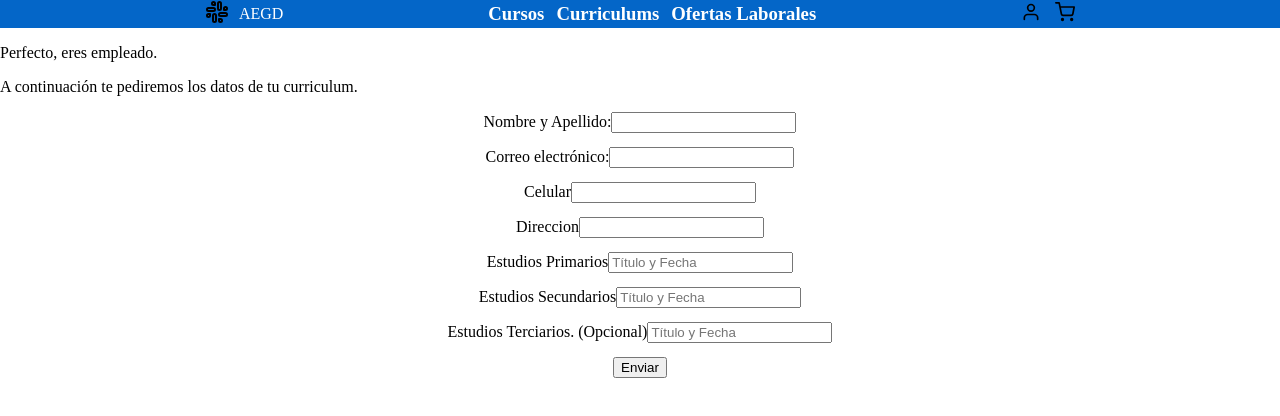
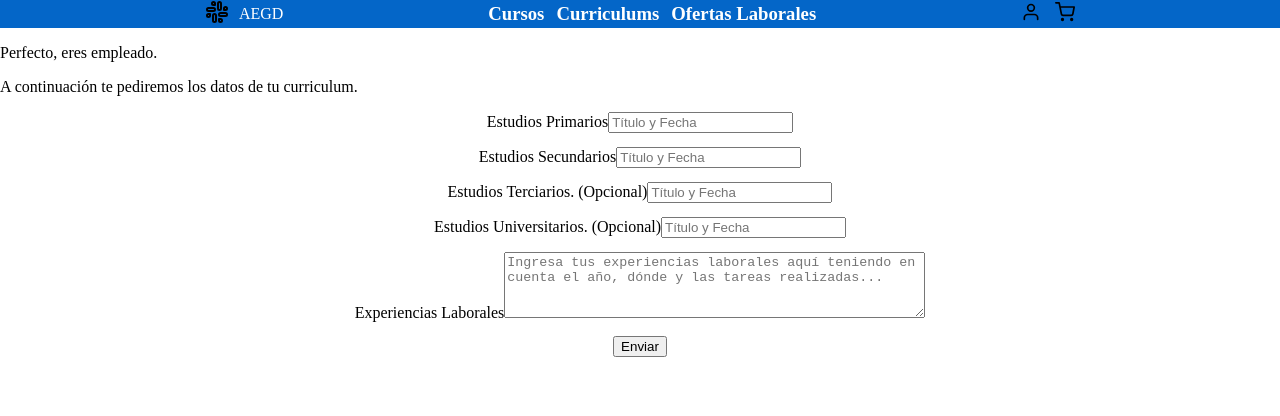
Before and after one commit to Lucas-O-Dev/proyecto-AEGD.github.io, a React (Vite) app: page /Empleado in a window 1280 px wide. Shown: the top 416 px of the page. Built offline with nearby package versions, Linux system fonts and the light colour scheme.

Commit message:
los datos se cargan a la base de datos en 2 archivos diferentes

```diff
--- a/src/Components/Login/Login.jsx
+++ b/src/Components/Login/Login.jsx
@@ -20,20 +20,17 @@ const Login = () => {
     const contraseña = e.target.password.value;
 
     try {
-      if (registrando) {
-        await signInWithEmailAndPassword(auth, correo, contraseña);
-        setError(null); // Limpiar errores si la autenticación tiene éxito
-        console.log('Usuario autenticado correctamente');
-      }
+      const userCredential = await signInWithEmailAndPassword(auth, correo, contraseña);
+      const user = userCredential.user;
+      console.log('Usuario autenticado correctamente');
+      console.log('UID del usuario:', user.uid); // Imprime el UID del usuario autenticado
+      setError(null); // Limpiar errores si la autenticación tiene éxito
+      navigate('/Home')
     } catch (error) {
       setError(error.message); // Manejar errores de autenticación
       console.error('Error al autenticar:', error.message);
     }
   };
-
-  const handleClickLogin = () => {
-    navigate('/Home')
-  }
 
   return (
     <div>
@@ -43,7 +40,7 @@ const Login = () => {
           <form onSubmit={funcAutentication}>
             <input type="text" placeholder="Ingresar Email" id="email" />
             <input type="password" placeholder="Ingresar Pass" id="password" />
-            <button onClick={handleClickLogin}>Loguearse</button>
+            <button type='submit'>Loguearse</button>
           </form>
           {error && <p>{error}</p>} {/* Mostrar mensaje de error si hay un error de autenticación */}
           <SignOutButton />
--- a/src/Components/Login/PersonalData.jsx
+++ b/src/Components/Login/PersonalData.jsx
@@ -1,5 +1,7 @@
-import React, { useState } from 'react';
+import React, { useState, useEffect } from 'react';
 import { useNavigate } from 'react-router-dom'
+import { collection, addDoc} from 'firebase/firestore'
+import { db, auth } from '../../../Firebase/Config';
 
 
 
@@ -14,15 +16,56 @@ const PersonalData = () => {
     const [numeroTelefonico, setNumeroTelefonico] = useState('');
     const [rol, setRol] = useState('');
     const [error, setError] = useState('');
+    const [userID, setUserID] = useState(null); // Estado para guardar el UID del usuario
     const navigate = useNavigate(); // Inicializamos useNavigate
 
+    useEffect(() => {
+        // Cuando el componente se monta, obtenemos el UID del usuario
+        const currentUser = auth.currentUser;
+        if (currentUser) {
+            const uid = currentUser.uid;
+            setUserID(uid);
+        }
+    }, []);
+
 // Función para manejar el envío del formulario
-    const handleSubmit = (event) => {
+const handleSubmit = async  (event) => {
     event.preventDefault();
     // Verificar si todos los campos obligatorios están completos
     if (!name || !email || !localidad || !direccion || !numeroTelefonico || !rol) {
         setError('Por favor, complete todos los campos obligatorios.');
         return;
+    }
+
+      // Obtener el ID único del usuario autenticado
+      const currentUser = auth.currentUser;
+      const userID = currentUser ? currentUser.uid : null;
+
+    // Crear un objeto con los datos del formulario
+    const formData = {
+        name,
+        email,
+        localidad,
+        direccion,
+        numeroTelefonico,
+        rol
+    };
+
+    // Mostrar los datos del formulario en la consola
+    console.log("Datos del formulario:", formData);
+
+    // Obtener una referencia a la colección "personalData" utilizando el ID único del usuario como identificador del documento
+    const userFormDataRef = collection(db, `users/${userID}/personalData`);
+
+
+    try {
+      // Añadir un nuevo documento a la colección "personalData" utilizando el ID único del usuario como identificador del documento
+      await addDoc(userFormDataRef, formData);
+      console.log("Documento agregado correctamente a Firestore con el ID único del usuario como identificador.");
+      setError(""); // Limpiar el mensaje de error si la operación tiene éxito
+    } catch (error) {
+      console.error("Error al agregar el documento a Firestore:", error);
+      setError("Error al enviar el formulario. Por favor, inténtelo de nuevo más tarde.");
     }
 
     // Redireccionar según el rol seleccionado
@@ -36,7 +79,7 @@ const PersonalData = () => {
     return (
         <>
             <div>
-                <h1>Datos Personales</h1>
+                <h1>Datos Personales, tu UID es {userID}</h1>
             </div>
 
             <div>
--- a/src/Components/Login/Register/Empleado.jsx
+++ b/src/Components/Login/Register/Empleado.jsx
@@ -1,47 +1,74 @@
-import React, { useState } from 'react';
+import React, { useState, useEffect } from 'react';
 import { useNavigate } from 'react-router-dom';
+import { collection, addDoc} from 'firebase/firestore'
+import { db, auth } from '../../../../Firebase/Config';
 import { toast } from 'react-toastify';
 import 'react-toastify/dist/ReactToastify.css';
 
 const Empleado = () => {
 
+
     const navigate = useNavigate();
 
     // Definimos los estados para cada input del formulario
-    const [nombreyApellido, setNombreyApellido] = useState('');
-    const [email, setEmail] = useState('');
-    const [celular, setCelular] = useState('')
-    const [direccion, setDireccion] = useState('')
     const [estudiosPrimarios, setEstudiosPrimarios] = useState('')
     const [estudiosSecundarios, setEstudiosSecundarios] = useState('')
     const [estudiosTerciarios, setEstudiosTerciarios] = useState('')
+    const [estudiosUniversitarios, setEstudiosUniversitarios] = useState('')
+    const [experienciasLaborales, setExperienciasLaborales] = useState('')
+    const [userID, setUserID] = useState(null); // Estado para guardar el UID del usuario
     const [error, setError] = useState(''); // Define setError como un estado
 
-    const handleSubmit = (event) => {
+    useEffect(() => {
+        // Cuando el componente se monta, obtenemos el UID del usuario
+        const currentUser = auth.currentUser;
+        if (currentUser) {
+            const uid = currentUser.uid;
+            setUserID(uid);
+        }
+    }, []);
+
+
+    const handleSubmit = async (event) => {
         event.preventDefault();
         // Verificar si todos los campos obligatorios están completos
-        if (!nombreyApellido || !email || !celular || !direccion || !estudiosPrimarios || !estudiosSecundarios  ) {
+        if ( !estudiosPrimarios || !estudiosSecundarios || !experienciasLaborales  ) {
             setError('Por favor, complete todos los campos obligatorios.');
             return;
         }
 
+              // Obtener el ID único del usuario autenticado
+      const currentUser = auth.currentUser;
+      const userID = currentUser ? currentUser.uid : null;
+
             // Recopilar los valores de todos los inputs
         const formData = {
-        nombreyApellido,
-        email,
-        direccion,
-        celular,
         estudiosPrimarios,
         estudiosSecundarios,
-        estudiosTerciarios // Agrega aquí cualquier otro campo que desees incluir
+        estudiosTerciarios,
+        estudiosUniversitarios,
+        experienciasLaborales // Agrega aquí cualquier otro campo que desees incluir
         };
         // Imprimir los valores en la consola
         console.log('Datos enviados:', formData);
 
-        // Mostrar notificación Toastify
-        toast.success('¡Formulario enviado con éxito!', {
-            onClose: () => navigate('/Home') // Navegar a la ruta especificada cuando se cierre la notificación
-        });
+            // Obtener una referencia a la colección "personalData" utilizando el ID único del usuario como identificador del documento
+    const userFormDataRef = collection(db, `users/${userID}/personalData`);
+
+    try {
+        // Añadir un nuevo documento a la colección "personalData" utilizando el ID único del usuario como identificador del documento
+        await addDoc(userFormDataRef, formData);
+        console.log("Documento agregado correctamente a Firestore con el ID único del usuario como identificador.");
+        setError(""); // Limpiar el mensaje de error si la operación tiene éxito
+      } catch (error) {
+        console.error("Error al agregar el documento a Firestore:", error);
+        setError("Error al enviar el formulario. Por favor, inténtelo de nuevo más tarde.");
+      }
+
+        // // Mostrar notificación Toastify
+        // toast.success('¡Formulario enviado con éxito!', {
+        //     onClose: () => navigate('/Home') // Navegar a la ruta especificada cuando se cierre la notificación
+        // });
 
     };
 
@@ -55,49 +82,6 @@ const Empleado = () => {
 
             <article>
                 <form onSubmit={handleSubmit}>
-                <div>
-                    <label htmlFor="nombreyApellido">Nombre y Apellido:</label>
-                    <input
-                        type="text"
-                        id="nombreyApellido"
-                        value={nombreyApellido}
-                        onChange={(e) => setNombreyApellido(e.target.value)}
-                        required
-                    />
-                </div>
-
-                <div>
-                    <label htmlFor="email">Correo electrónico:</label>
-                    <input
-                        type="email"
-                        id="email"
-                        value={email}
-                        onChange={(e) => setEmail(e.target.value)}
-                        required
-                    />
-                </div>
-
-                <div>
-                    <label htmlFor="celular">Celular</label>
-                    <input
-                        type="text"
-                        id="celular"
-                        value={celular}
-                        onChange={(e) => setCelular(e.target.value)}
-                        required
-                    />
-                </div>
-
-                <div>
-                    <label htmlFor="direccion">Direccion</label>
-                    <input
-                        type="text"
-                        id="direccion"
-                        value={direccion}
-                        onChange={(e) => setDireccion(e.target.value)}
-                        required
-                    />
-                </div>
 
                 <div>
                     <label htmlFor="estudiosprimarios">Estudios Primarios</label>
@@ -134,6 +118,28 @@ const Empleado = () => {
                     />
                 </div>
 
+                <div>
+                    <label htmlFor="estudiosuniversitarios">Estudios Universitarios. (Opcional)</label>
+                    <input
+                        type="text"
+                        id="estudiosuniversitarios"
+                        value={estudiosUniversitarios}
+                        onChange={(e) => setEstudiosUniversitarios(e.target.value)}
+                        placeholder="Título y Fecha"
+                    />
+                </div>
+
+                <div>
+                <label htmlFor="experienciaslaborales">Experiencias Laborales</label>
+                <textarea
+                    id="experienciaslaborales"
+                    value={experienciasLaborales}
+                    onChange={(e) => setExperienciasLaborales(e.target.value)}
+                    placeholder="Ingresa tus experiencias laborales aquí teniendo en cuenta el año, dónde y las tareas realizadas..."
+                    rows="4" cols="50" // Ajusta el número de filas y columnas según sea necesario
+                ></textarea>
+                </div>
+
                 <button type="submit">Enviar</button>
 
                 </form>
```
Also changed, not shown: src/Components/Login/Register/ComponentePadre.jsx (added, +28 -0 lines). Lines whose indentation alone changed are shown as unchanged.
